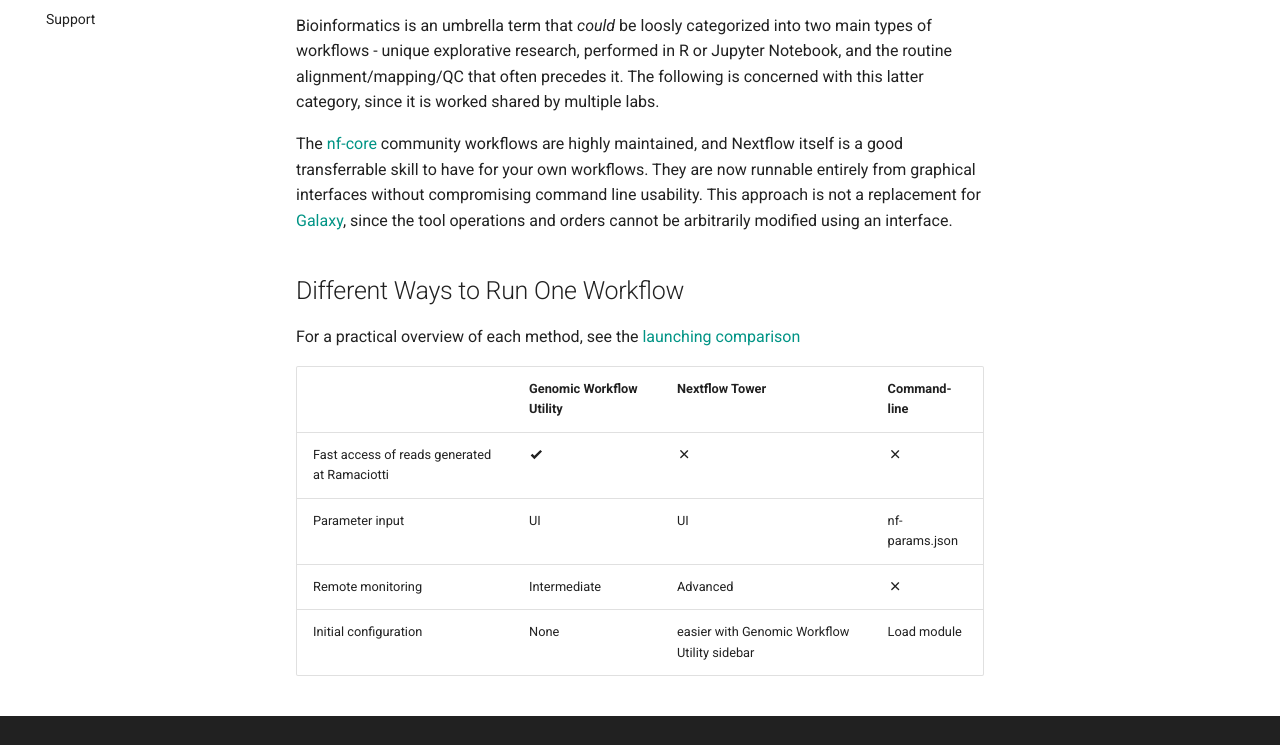
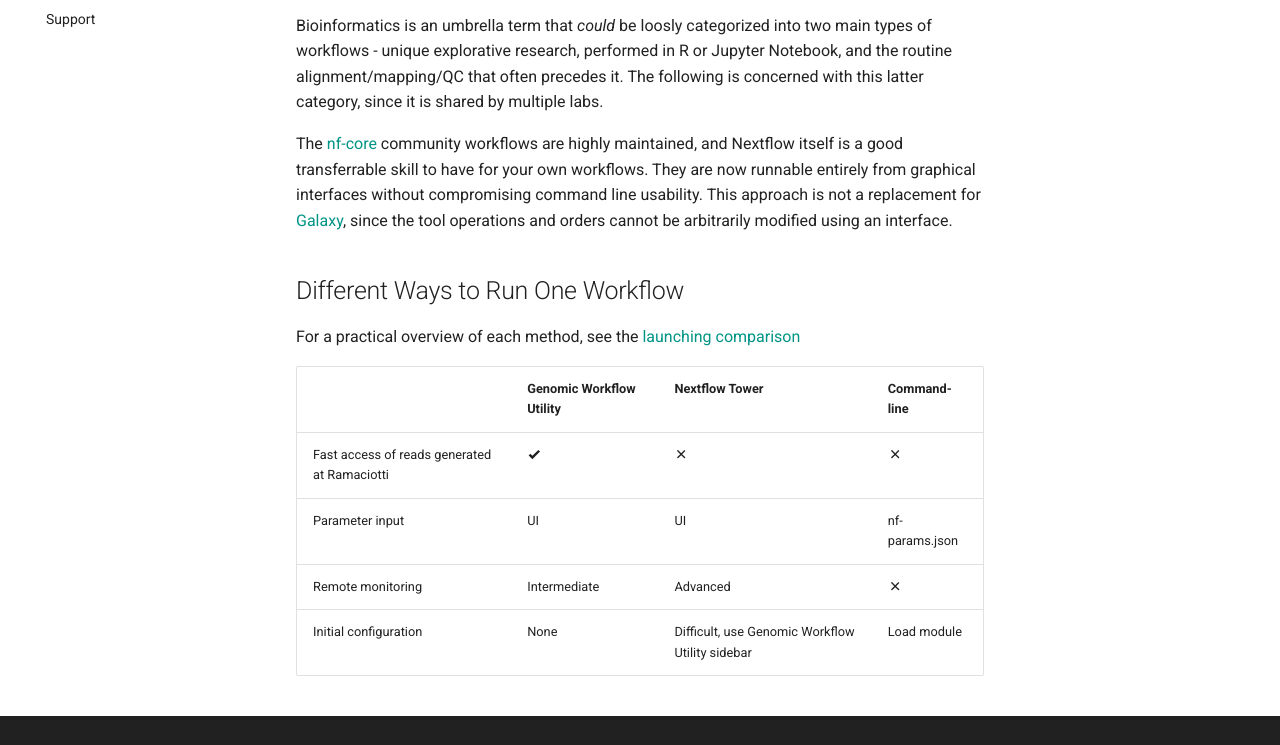
Before and after one commit to VoineaguLabUNSW/gwp, an MkDocs documentation site: the page built from docs/tool_overview.md, in a window 1280 px wide and 1050 px high. Shown: the part 218-963 px from the top of the window. Built offline with MkDocs 1.6.1 and Material for MkDocs 9.7.7, drawn with Linux system fonts in a browser that asks for light colours; comment, search, counter and statistics services are not loaded.

Commit message:
Image path change, tweaks

```diff
--- a/docs/tool_overview.md
+++ b/docs/tool_overview.md
@@ -2,7 +2,7 @@
 
 ## Introduction
 
-Bioinformatics is an umbrella term that *could* be loosly categorized into two main types of workflows - unique explorative research, performed in R or Jupyter Notebook, and the routine alignment/mapping/QC that often precedes it. The following is concerned with this latter category, since it is worked shared by multiple labs.
+Bioinformatics is an umbrella term that *could* be loosly categorized into two main types of workflows - unique explorative research, performed in R or Jupyter Notebook, and the routine alignment/mapping/QC that often precedes it. The following is concerned with this latter category, since it is shared by multiple labs.
 
 The [nf-core](https://nf-co.re/) community workflows are highly maintained, and Nextflow itself is a good transferrable skill to have for your own workflows. They are now runnable entirely from graphical interfaces without compromising command line usability. This approach is not a replacement for [Galaxy](https://usegalaxy.org.au/), since the tool operations and orders cannot be arbitrarily modified using an interface.
 
@@ -15,4 +15,4 @@
 | Fast access of reads generated at Ramaciotti | :material-check-bold: | :octicons-x-16: | :octicons-x-16: |
 | Parameter input | UI | UI | nf-params.json |
 | Remote monitoring | Intermediate | Advanced | :octicons-x-16: |
-| Initial configuration | None | easier with Genomic Workflow Utility sidebar | Load module |
+| Initial configuration | None | Difficult, use Genomic Workflow Utility sidebar | Load module |
```
Also changed, not shown: docs/Guides/RNA-Seq/bulk.md (+3 -3 lines).
